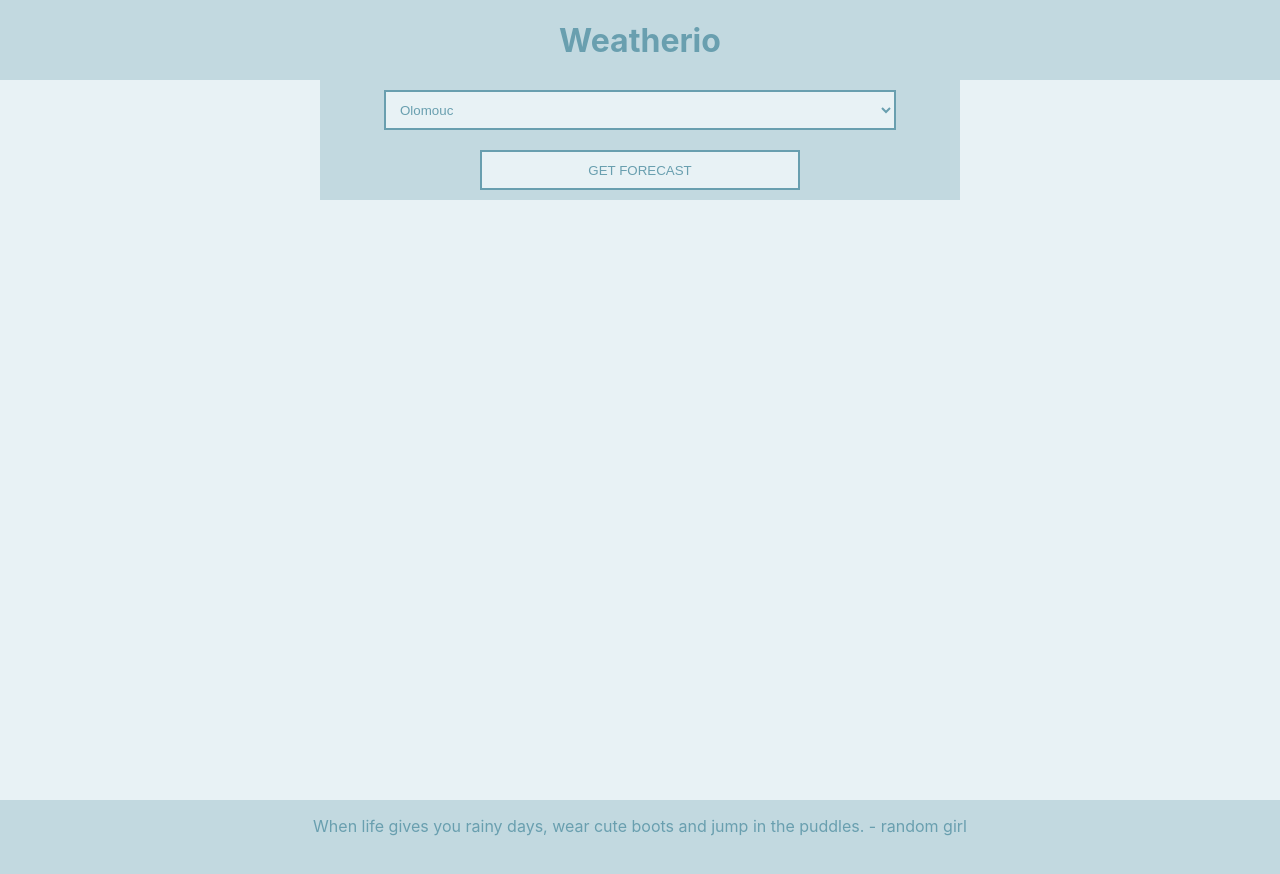
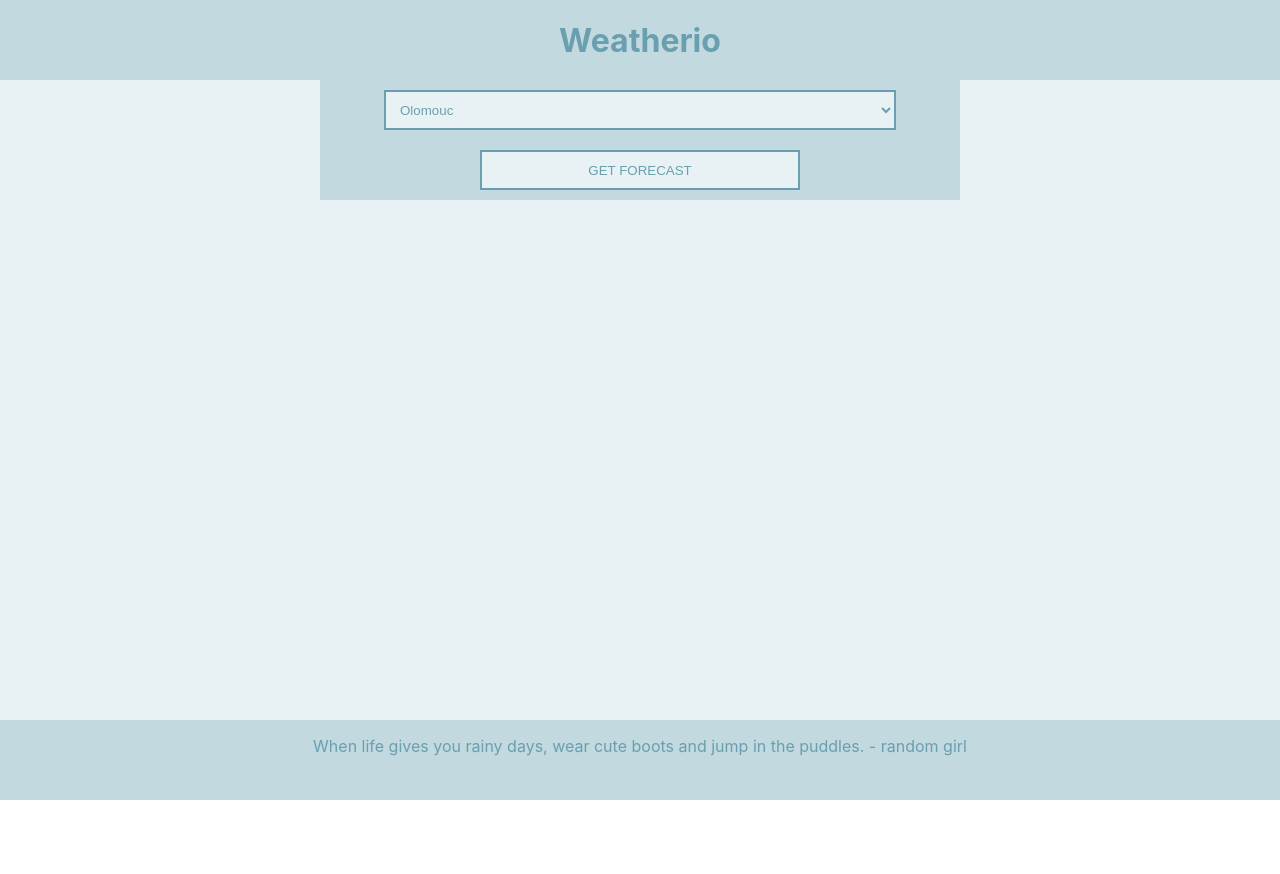
Before and after one commit to fresh-js-devs/apiary, a React (Create React App) app: page / in a window 1280 px wide. Shown: the top 874 px of the page. After the commit the page ends 800 px from the top, so only its background shows below. Built offline with nearby package versions, Linux system fonts and the light colour scheme.

Commit message:
components composition

```diff
--- a/src/App.js
+++ b/src/App.js
@@ -1,7 +1,17 @@
-import React from 'react';
-import './App.css';
-import Template from './components/Template';
+import React from "react";
+import "./App.css";
 
-const App =( ) => <Template></Template>
+import Template from "./components/Template";
+import PlaceForm from "./components/PlaceForm";
+
+const App = () => {
+  const onGetForecastClick = (option) => console.log(option);
+
+  return (
+    <Template>
+      <PlaceForm onGetForecastClick={onGetForecastClick} />
+    </Template>
+  );
+};
 
 export default App;
--- a/src/components/PlaceForm.js
+++ b/src/components/PlaceForm.js
@@ -9,13 +9,13 @@ const Wrapper = styled.div`
   height: 15vh;
   width: 50vw;
   background-color: #c2d9e0;
-  padding-top: 10vh;
   display: flex;
   flex-wrap: wrap;
-  margin: auto;
   justify-content: center;
   align-content: center;
   flex-direction: column;
+  align-self: flex-start;
+  justify-self: flex-start;
 `;
 
 const PlaceForm = ({ onGetForecastClick }) => {
--- a/src/components/Template.js
+++ b/src/components/Template.js
@@ -2,7 +2,6 @@ import React from "react";
 import styled from "@emotion/styled";
 import { H1 } from "./atoms/Headlines";
 import { P } from "./atoms/Paragraph";
-import PlaceForm from "./PlaceForm";
 
 const Base = styled.div`
   width: 100vw;
@@ -31,11 +30,13 @@ const Footer = styled.div`
 `;
 
 const Wrapper = styled.div`
-  height: 65vh;
+  height: 80vh;
   padding-top: 10vh;
   display: flex;
-  justify-content: center;
-  align-content: center;
+  flex-direction: column;
+  flex-wrap: wrap;
+  justify-content: start;
+  align-content:center;
 `;
 
 const Template = ({ children }) => {
@@ -44,7 +45,6 @@ const Template = ({ children }) => {
       <Header>
         <H1>Weatherio</H1>
       </Header>
-      <PlaceForm />
       <Wrapper>{children}</Wrapper>
       <Footer>
         <P>
```
